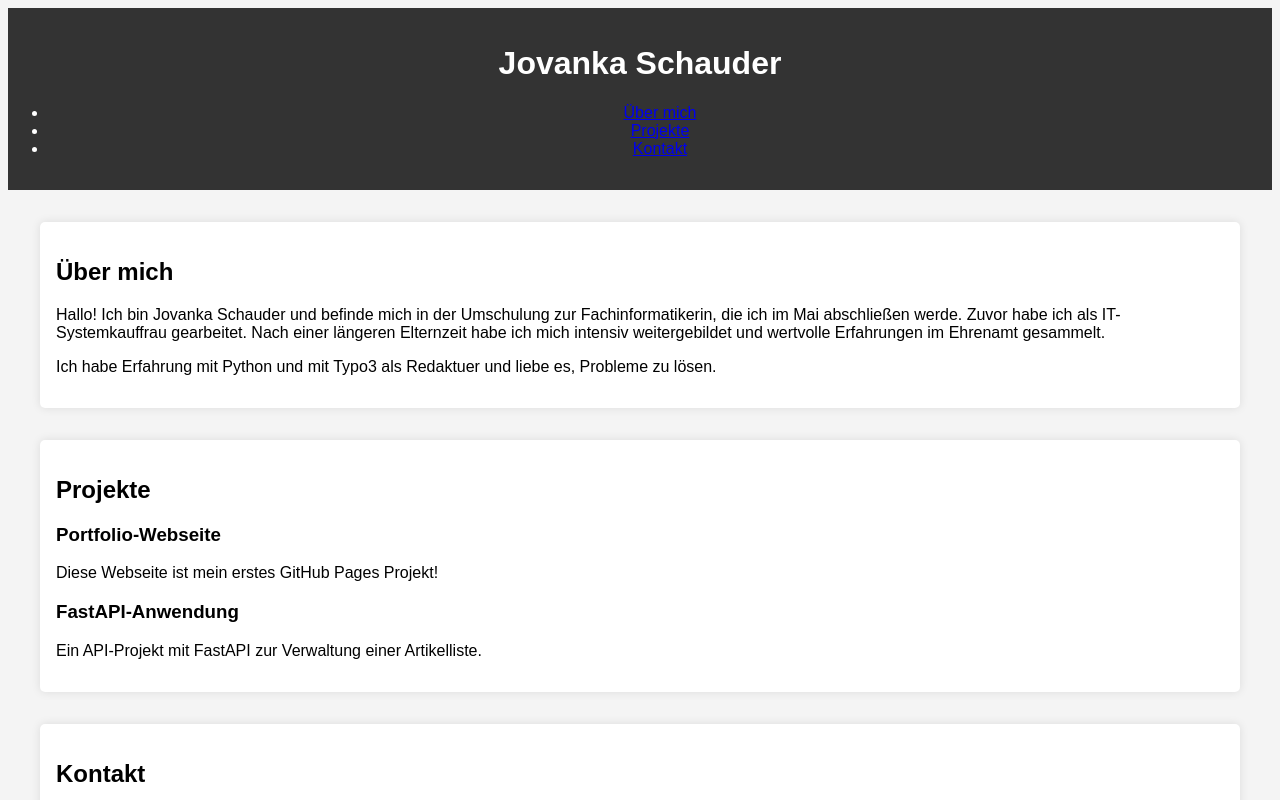
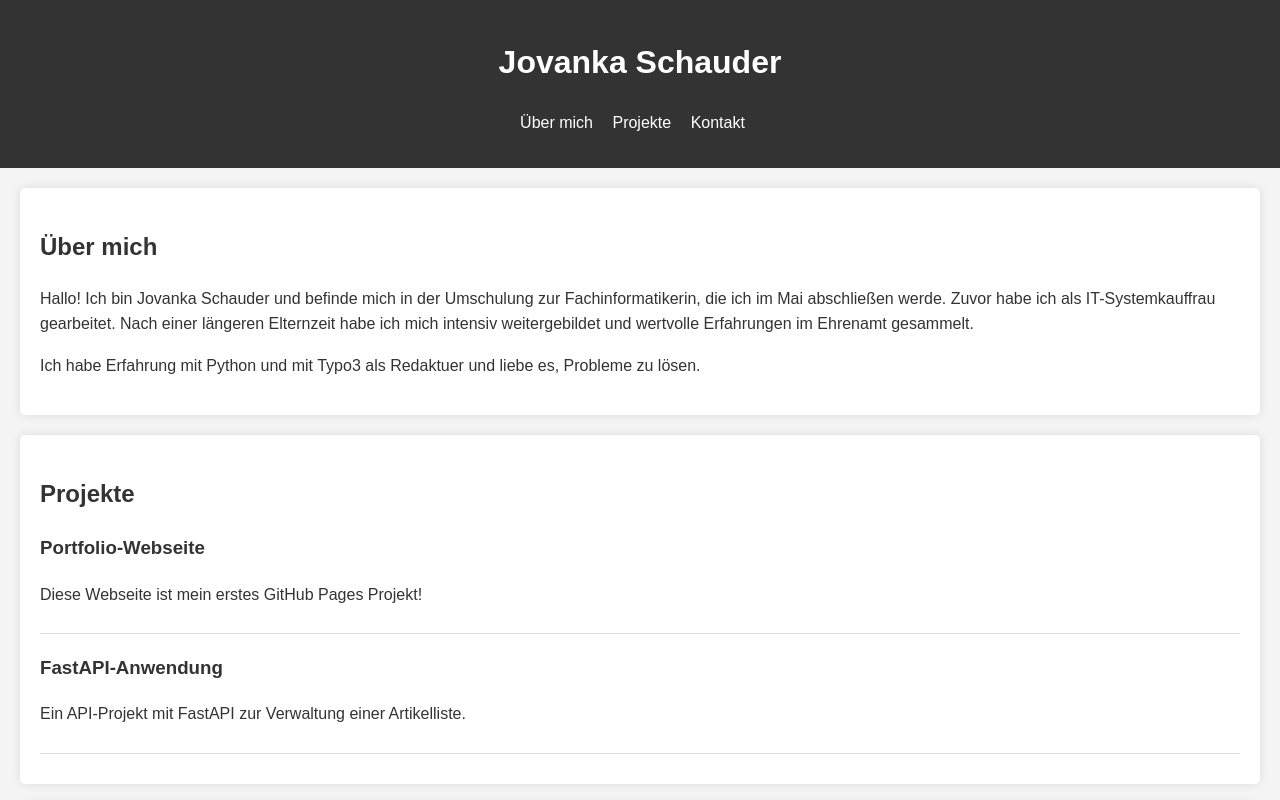
Before and after one commit to Blackpanther20011969/blackpanther20011969, a plain HTML site: page index.html in a window 1280 px wide. Shown: the top 800 px of the page. Drawn offline with Linux system fonts and the light colour scheme.

Commit message:
Update styles.css

```diff
--- a/styles.css
+++ b/styles.css
@@ -1,19 +1,48 @@
 body {
     font-family: Arial, sans-serif;
-   0;
+    line-height: 1.6;
+    margin: 0;
     padding: 0;
     background-color: #f4f4f4;
+    color: #333;
 }
+
 header {
-    background-color: #333;
+    background: #333;
     color: white;
+    padding: 1rem;
     text-align: center;
-    padding: 1em 0;
 }
+
+nav ul {
+    list-style: none;
+    padding: 0;
+}
+
+nav ul li {
+    display: inline;
+    margin-right: 15px;
+}
+
+nav ul li a {
+    color: white;
+    text-decoration: none;
+}
+
 section {
-    margin: 2em;
-    padding: 1em;
-    background-color: white;
+    padding: 20px;
+    margin: 20px;
+    background: white;
     border-radius: 5px;
-    box-shadow: 0 0 10px rgba(0, 0, 0, 0.1);
+    box-shadow: 0px 0px 10px rgba(0, 0, 0, 0.1);
 }
+
+h2 {
+    color: #333;
+}
+
+.project {
+    border-bottom: 1px solid #ddd;
+    padding-bottom: 10px;
+    margin-bottom: 10px;
+}
```
